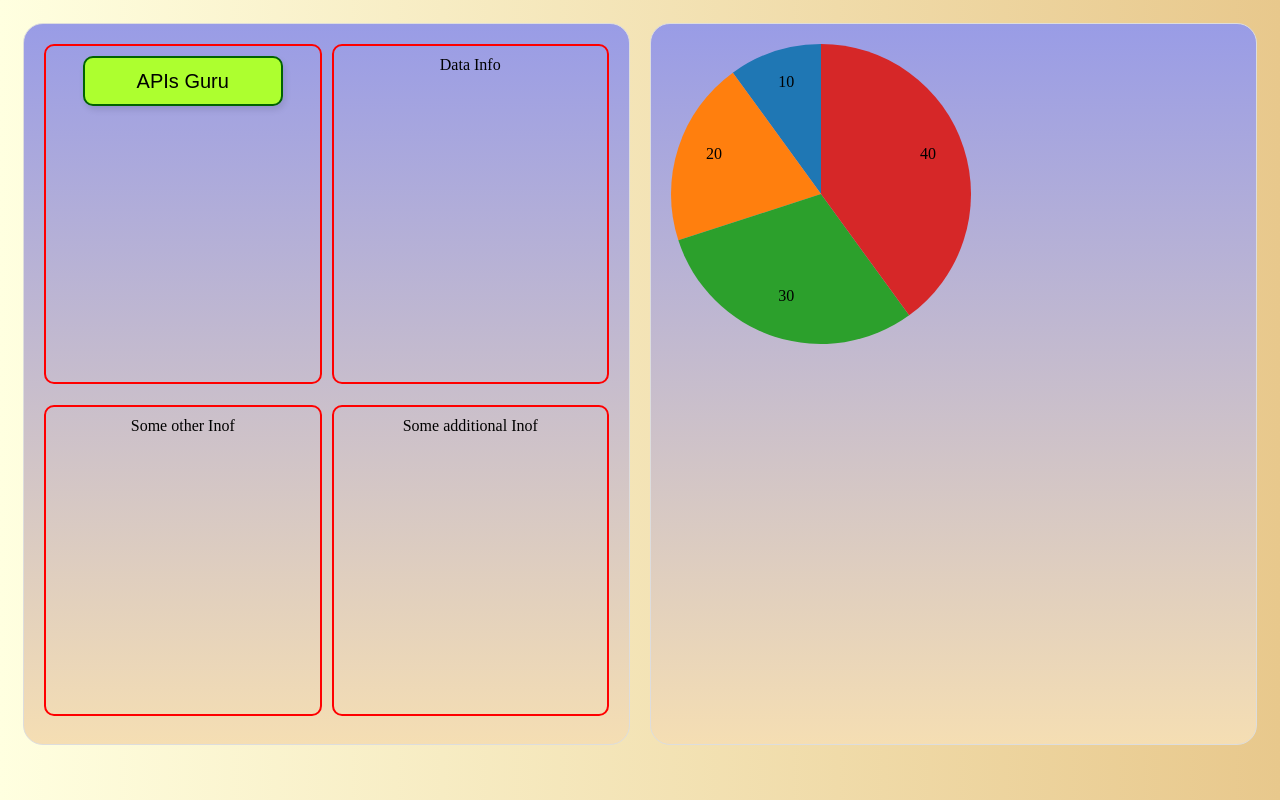
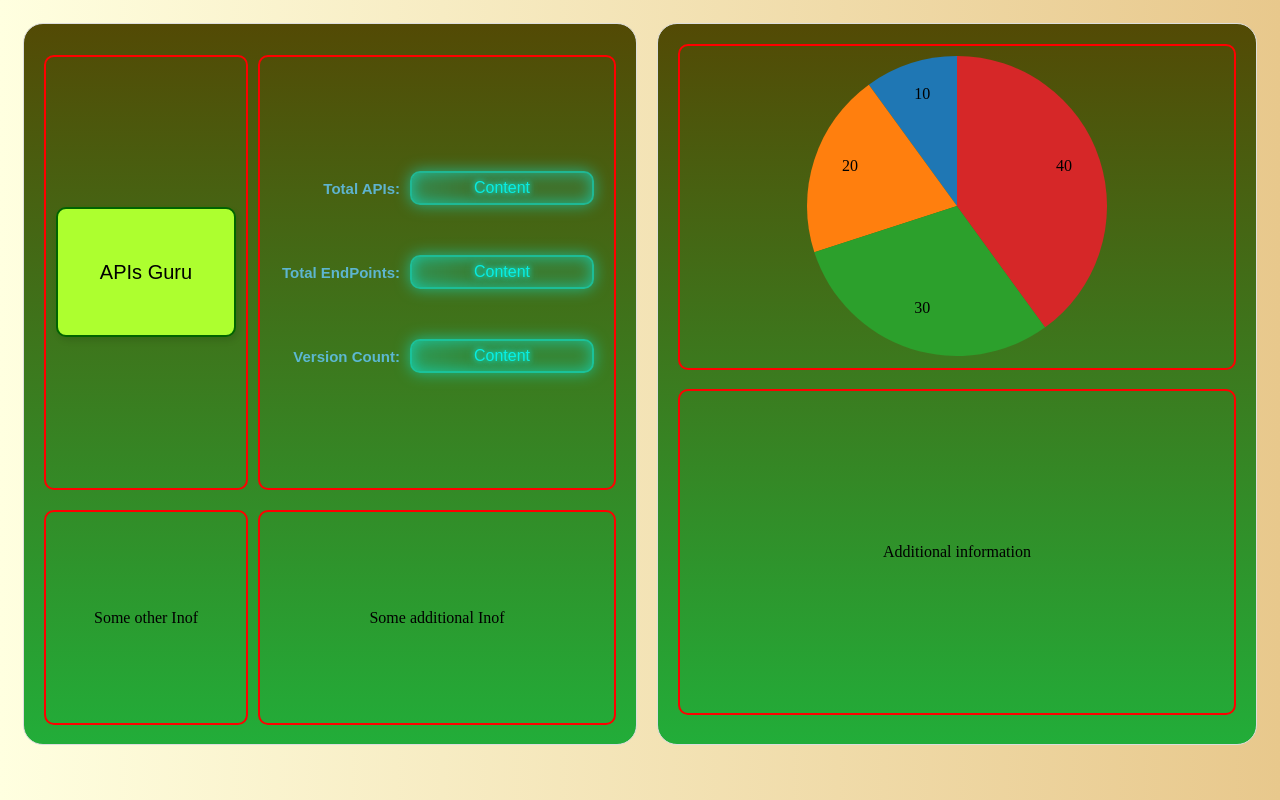
Before and after one commit to HtetNaing7393/APIPlay, a Flask app: page / in a window 1280 px wide. Run offline with Flask 3, Linux system fonts and the light colour scheme; parts of the project's set-up code (start-up, migrations or seed data) failed here and were passed over.

Commit message:
Display boxes added

```diff
--- a/app.py
+++ b/app.py
@@ -27,9 +27,7 @@
 
 @app.route("/button-click", methods = ["POST"])
 def button_click():
-    # result = execute("https://api.apis.guru/v2/list.json")
-    # result = "Jesus"
-    result = [1, 3, 2]
+    result = execute("https://api.apis.guru/v2/list.json")
     return result
 
 if __name__ == "__main__":
--- a/static/css/styles.css
+++ b/static/css/styles.css
@@ -11,13 +11,9 @@
     padding: 10px
 }
 
-.grid-item {
-    display: grid;
-    grid-template-columns: 1fr 1fr;
-    grid-template-columns: 1fr 1fr;
-    gap: 10px;
-
-    background: linear-gradient(to bottom, rgb(153, 156, 230), wheat);
+.grid-item-1,
+.grid-item-2 {
+    background: linear-gradient(to bottom, rgb(83, 74, 5), rgb(34, 173, 57));
     /* width: 40vw; */
     height: 85vh;
     color: black;
@@ -28,13 +24,29 @@
     /* justify-items: left; */
 }
 
-.sub-grid-item {
+.grid-item-1 {
+    display: grid;
+    grid-template-columns: 1fr 1fr;
+    grid-template-columns: 1fr 1fr;
+    gap: 10px;
+    align-items: center;
+}
+
+.grid-item-2 {
+    display: grid;
+    grid-template-rows: 1fr 1fr;
+    gap: 10px;
+}
+
+.sub-grid-item-1,
+.sub-grid-item-2 {
     border: 2px solid red;
     border-radius: 10px;
     padding: 10px;
     height: 90%;
+    align-content: center;
+}
 
-}
 
 
 
@@ -42,8 +54,8 @@
     cursor: pointer;
     padding: 10px 20px;
     font-size: 20px;
-    width: 200px;
-    height: 50px;
+    width: 180px;
+    height: 130px;
     border: 2px solid darkgreen;
     border-radius: 10px;
     background-color: greenyellow;
@@ -55,3 +67,65 @@
     background-color: lightgreen;
     box-shadow: inset 4px 6px 8px rgba(0, 0, 0, 0.2);
 }
+
+.display-box-wrapper {
+    display: flex;
+    justify-content: space-around;
+    align-items: center;
+    margin: 10px;
+}
+
+
+
+.display-box {
+    width: 180px;
+    height: 30px;
+    background: rgba(0, 255, 255, 0.1);
+    border: 2px solid rgba(0, 255, 255, 0.5);
+    border-radius: 10px;
+    box-shadow: 0 0 15px rgba(0, 255, 255, 0.5), inset 0 0 15px rgba(0, 255, 255, 0.5);
+    display: flex;
+    align-items: center;
+    justify-content: center;
+    font-family: 'Arial', sans-serif;
+    color: rgba(0, 255, 255, 0.8);
+    text-shadow: 0 0 5px rgba(0, 255, 255, 0.8), 0 0 10px rgba(0, 255, 255, 0.8);
+    margin: 20px auto;
+    position: relative;
+    overflow: hidden;
+}
+.display-box::before {
+    content: '';
+    position: absolute;
+    top: 50%;
+    left: 0;
+    width: 100%;
+    height: 100%;
+    background: linear-gradient(90deg, transparent, rgba(0, 255, 255, 0.2), transparent);
+    transform: translateY(-50%);
+    animation: scan 3s infinite linear;
+}
+@keyframes scan {
+    0% {
+        transform: translateY(-50%) translateX(-100%);
+    }
+    100% {
+        transform: translateY(-50%) translateX(100%);
+    }
+}
+
+
+.label {
+    font-weight: bold;
+    font-family: Arial, sans-serif;
+    font-size: 15px;
+    margin-right: 10px;
+    align-content: center;
+    text-align: right;
+    color: rgba(100, 200, 255, 0.8);;
+    width: 120px;
+    height: 30px;
+    white-space: nowrap;
+    /* text-transform: uppercase; */
+    /* border: 1px solid red; */
+}
--- a/templates/home.html
+++ b/templates/home.html
@@ -14,17 +14,33 @@
         <input type="submit" value="Add URL" id="btn_url" />
     </form> -->
     <div class="grid-container">
-        <div class="grid-item">
-            <div class = "sub-grid-item">
+        <div class="grid-item-1">
+            <div class = "sub-grid-item-1">
                 <div><button id="analyze" type="button" onclick="callFunction()">APIs Guru</button></div>
             </div>
-            <div class="sub-grid-item">Data Info</div>
-            <div class="sub-grid-item"> Some other Inof</div>
-            <div class="sub-grid-item"> Some additional Inof</div>
+            <div class="sub-grid-item-1">
+                <div class="display-box-wrapper">
+                    <div class="label">Total APIs:</div>
+                    <div class="display-box">Content</div>
+                </div>
+                <div class="display-box-wrapper">
+                    <div class="label">Total EndPoints:</div>
+                    <div class="display-box">Content</div>
+                </div>
+                <div class="display-box-wrapper">
+                    <div class="label">Version Count:</div>
+                    <div class="display-box">Content</div>
+                </div>
+            </div>
+            <div class="sub-grid-item-1"> Some other Inof</div>
+            <div class="sub-grid-item-1"> Some additional Inof</div>
         </div>
-        <div class="grid-item">
-            <div>
+        <div class="grid-item-2">
+            <div class="sub-grid-item-2">
                 <svg width="300" height="300"></svg>
+            </div>
+            <div class="sub-grid-item-2">
+                Additional information
             </div>
         </div>
     </div>
```
